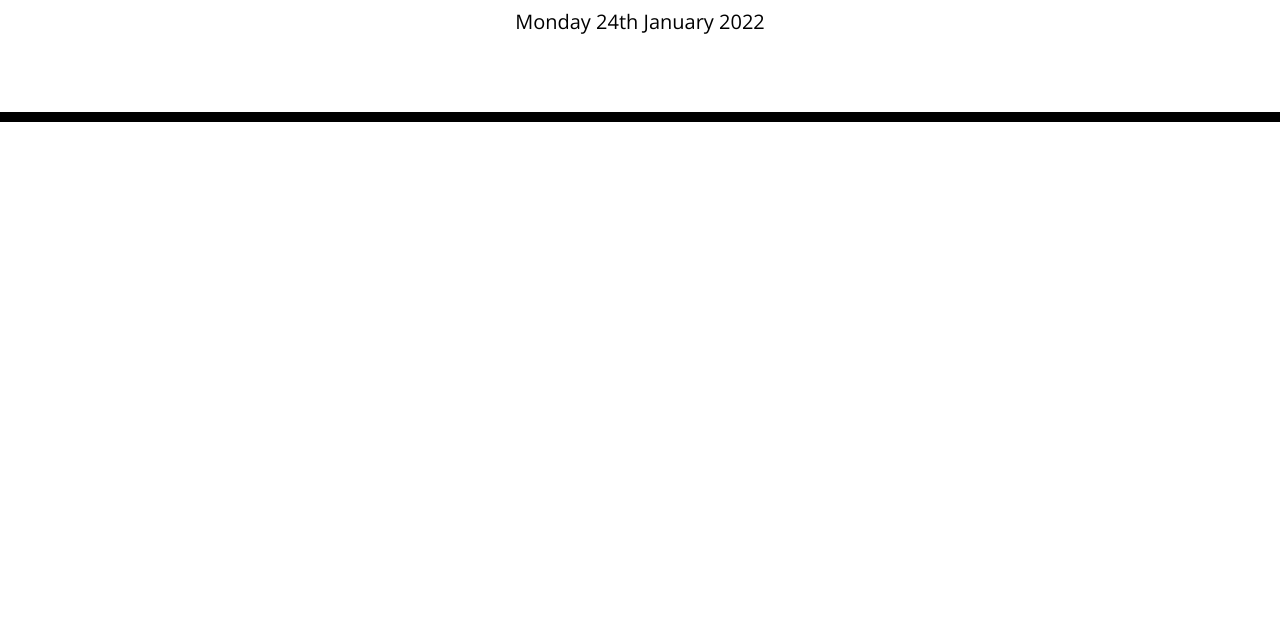
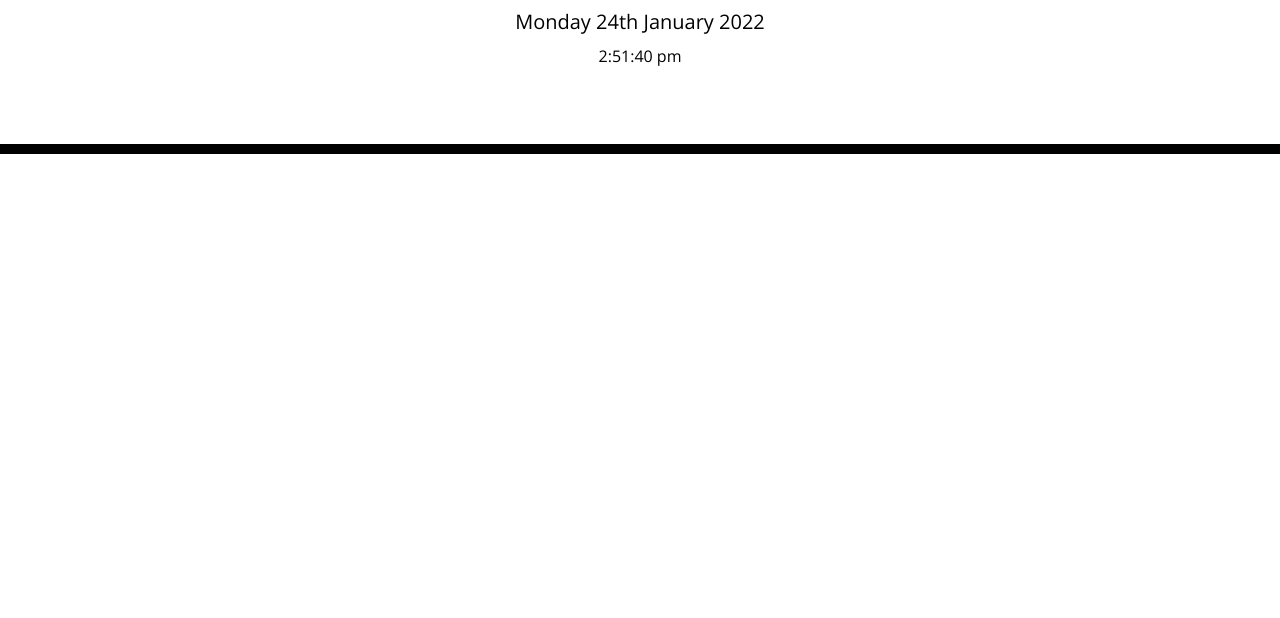
Before and after one commit to djbowen95/Lets-Get-Started, a plain HTML site: page index.html in a window 1280 px wide. Shown: the part 182-800 px from the top of the page. Drawn offline with nearby package versions, Linux system fonts and the light colour scheme.

Commit message:
track time with simple interval element and moment.js

```diff
--- a/assets/script.js
+++ b/assets/script.js
@@ -1,8 +1,9 @@
 const currentDayDisplay = document.getElementById("current-day");
+currentDayDisplay.innerText = moment().format('dddd Do MMMM YYYY');
 
-// Function to write date in header.
-function writeDate () {
-    currentDayDisplay.innerText = moment().format('dddd Do MMMM YYYY');
-}
+const momentTester = document.getElementById('moment-test-element');
 
-writeDate();
+const liveTime = setInterval(function() {
+    const currentSecond = moment().format('h:mm:ss a');
+    momentTester.innerText = `${currentSecond}`
+}, 1000);
--- a/index.html
+++ b/index.html
@@ -27,6 +27,7 @@
       <h1 class="display-3">Work Day Scheduler</h1>
       <p class="lead">A simple calendar app for scheduling your work day</p>
       <p id="current-day" class="lead"></p>
+      <p id="moment-test-element"></p>
     </header>
     <div class="container">
       <!-- Timeblocks go here -->
```
